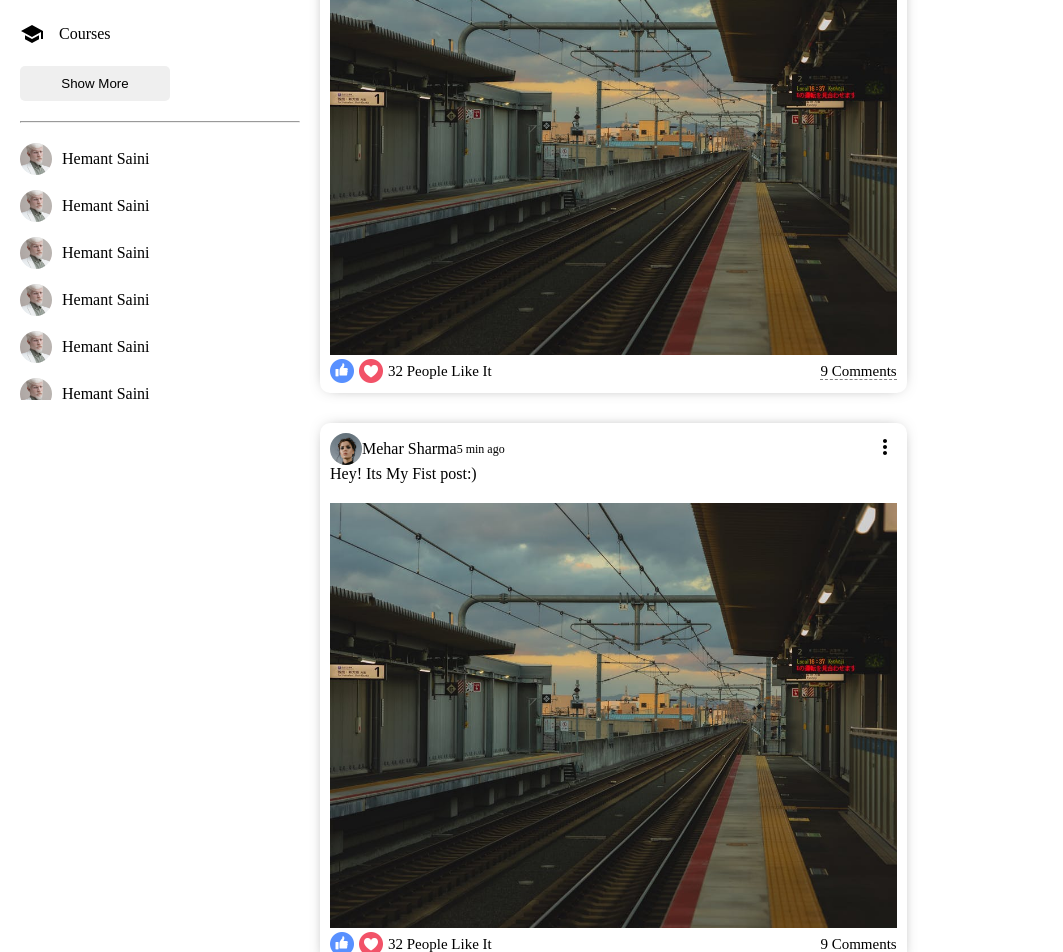
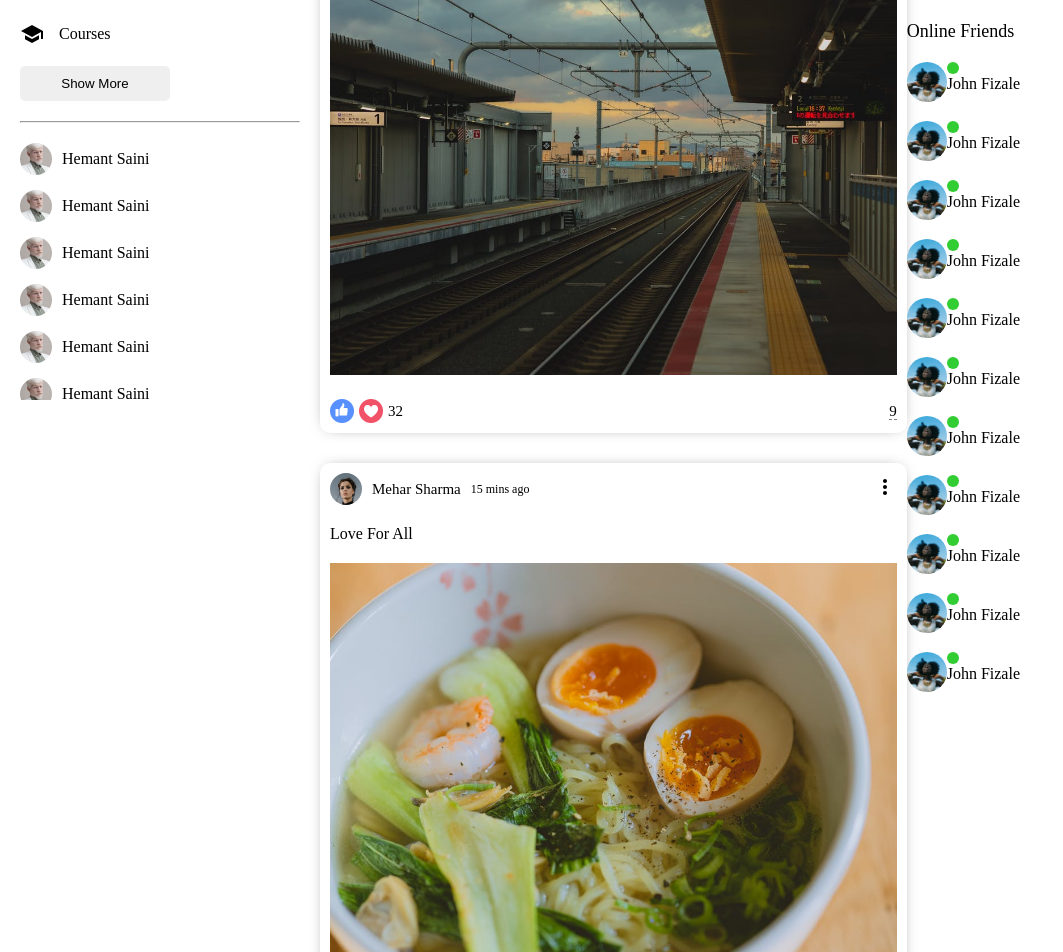
Before and after one commit to Akash09783/Social-Media-App-UI-React-Js-, a React (Create React App) app: page / in a window 1280 px wide. Shown: the part 400-1352 px from the top of the page, without its empty margins (0-1063 px from the left). Built offline with nearby package versions, Linux system fonts and the light colour scheme.

Commit message:
post component done

```diff
--- a/src/components/feed/Feed.js
+++ b/src/components/feed/Feed.js
@@ -1,16 +1,28 @@
 import Share from '../share/Share'
 import Post from '../post/Post'
 import './feed.css'
+import {Posts} from '../../dummyData'
+
 function Feed() {
   return (
-    <div className='feed'>
+    <>
+<div className='feed'>
       <Share/>
-      <Post/>
-      <Post/>
-      <Post/>
-      <Post/>
-      <Post/>
+    {Posts.map((p)=>(
+        <Post  key={p.id} post={p}/>
+
+
+
+    ))}
+
+
+
+
     </div>
+
+
+    </>
+
   )
 }
 
--- a/src/components/post/Post.js
+++ b/src/components/post/Post.js
@@ -1,36 +1,50 @@
 import React from "react";
 import "./post.css";
 import { MoreVert } from "@mui/icons-material";
-function Post() {
+function Post({post}) {
+    console.log(post);
   return (
     <div className="post">
       <div className="postWrapper">
         <div className="postTop">
           <div className="postTopLeft">
-            <img className="postProfileImg" src={require('../Images/Person/PR1.jpeg')} alt="" />
+            <img
+              className="postProfileImg"
+              src={require("../Images/Person/PR1.jpeg")}
+              alt=""
+            />
             <span className="postUserName">Mehar Sharma </span>
-            <span className="postDate"> 5 min ago</span>
-
-
-
+            <span className="postDate"> {post.date}</span>
           </div>
           <div className="postTopRight">
-            <MoreVert/>
+            <MoreVert />
           </div>
         </div>
-        <div className="PostCenter">
-            <span className="postText">Hey! Its My Fist post:) </span>
-            <img className="postImg" src={require ('../Images/post/1.jpeg')} alt="" />
+        <div className="postCenter">
+          <span className="postText">{post?.desc} </span>
+          <img
+            className="postImg"
+            src={post.photo}           alt=""
+          />
+
         </div>
         <div className="postBottom">
-            <div className="postBottomLeft">
-                <img className="likeIcon" src={require ('../Images/like.png')} alt="" />
-                <img className="likeIcon" src={require ('../Images/heart.png')} alt="" />
-                <span className="postLikeCounter">32 People Like It</span>
-            </div>
-            <div className="postBottomRight">
-                <span className="postCommentText">9 Comments</span>
-            </div>
+          <div className="postBottomLeft">
+            <img
+              className="likeIcon"
+              src={require("../Images/like.png")}
+              alt=""
+            />
+            <img
+              className="likeIcon"
+              src={require("../Images/heart.png")}
+              alt=""
+            />
+            <span className="postLikeCounter">{post.like}</span>
+          </div>
+          <div className="postBottomRight">
+            <span className="postCommentText">{post.comment}</span>
+          </div>
         </div>
       </div>
     </div>
--- a/src/components/post/post.css
+++ b/src/components/post/post.css
@@ -1,4 +1,4 @@
-.post {
+ .post {
     width: 100%;
     border-radius: 10px;
     -webkit-box-shadow: 0px 0px 16px -8px rgba(0, 0, 0, 0.68);
@@ -28,10 +28,11 @@
     object-fit: cover;
   }
 
-  .postUsername {
+  .postUserName{
     font-size: 15px;
     font-weight: 500;
     margin: 0 10px;
+
   }
 
   .postDate{
--- a/src/components/rightbar/Rightbar.js
+++ b/src/components/rightbar/Rightbar.js
@@ -1,11 +1,147 @@
-import React from 'react'
-import  './rightbar.css'
+import React from "react";
+import "./rightbar.css";
 function Rightbar() {
   return (
-    <div className='rightbar'>
-      Rightbar
+    <div className="rightbar">
+      <div className="rightbarWrapper">
+        <div className="birthdayContainer">
+          <img
+            className="birthdayImg"
+            src={require("../Images/gift.png")}
+            alt=""
+          />
+          <span className="birthdayText">
+            <b>Ajay Gehnoliya</b> and <b>Other Friends</b> have a birthday Today
+          </span>
+        </div>
+        <img className="rightbarAd" src={require("../Images/ad.png")} alt="" />
+        <h4 className="rightbarTitle"> Online Friends</h4>
+        <ul className="rightbarFriendList">
+          <li className="rightbarFriend">
+            <div className="rightbarProfileImgContainer">
+              <img
+                className="rightbarProfileImg"
+                src={require('../Images/Person/3.jpeg')}
+                alt=""
+              />
+              <span className="rightbarOnline"></span>
+            </div>
+            <span className="rightbarUserName">John Fizale</span>
+          </li>
+          <li className="rightbarFriend">
+            <div className="rightbarProfileImgContainer">
+              <img
+                className="rightbarProfileImg"
+                src={require('../Images/Person/3.jpeg')}
+                alt=""
+              />
+              <span className="rightbarOnline"></span>
+            </div>
+            <span className="rightbarUserName">John Fizale</span>
+          </li>
+          <li className="rightbarFriend">
+            <div className="rightbarProfileImgContainer">
+              <img
+                className="rightbarProfileImg"
+                src={require('../Images/Person/3.jpeg')}
+                alt=""
+              />
+              <span className="rightbarOnline"></span>
+            </div>
+            <span className="rightbarUserName">John Fizale</span>
+          </li>
+          <li className="rightbarFriend">
+            <div className="rightbarProfileImgContainer">
+              <img
+                className="rightbarProfileImg"
+                src={require('../Images/Person/3.jpeg')}
+                alt=""
+              />
+              <span className="rightbarOnline"></span>
+            </div>
+            <span className="rightbarUserName">John Fizale</span>
+          </li>
+          <li className="rightbarFriend">
+            <div className="rightbarProfileImgContainer">
+              <img
+                className="rightbarProfileImg"
+                src={require('../Images/Person/3.jpeg')}
+                alt=""
+              />
+              <span className="rightbarOnline"></span>
+            </div>
+            <span className="rightbarUserName">John Fizale</span>
+          </li>
+          <li className="rightbarFriend">
+            <div className="rightbarProfileImgContainer">
+              <img
+                className="rightbarProfileImg"
+                src={require('../Images/Person/3.jpeg')}
+                alt=""
+              />
+              <span className="rightbarOnline"></span>
+            </div>
+            <span className="rightbarUserName">John Fizale</span>
+          </li>
+          <li className="rightbarFriend">
+            <div className="rightbarProfileImgContainer">
+              <img
+                className="rightbarProfileImg"
+                src={require('../Images/Person/3.jpeg')}
+                alt=""
+              />
+              <span className="rightbarOnline"></span>
+            </div>
+            <span className="rightbarUserName">John Fizale</span>
+          </li>
+          <li className="rightbarFriend">
+            <div className="rightbarProfileImgContainer">
+              <img
+                className="rightbarProfileImg"
+                src={require('../Images/Person/3.jpeg')}
+                alt=""
+              />
+              <span className="rightbarOnline"></span>
+            </div>
+            <span className="rightbarUserName">John Fizale</span>
+          </li>
+          <li className="rightbarFriend">
+            <div className="rightbarProfileImgContainer">
+              <img
+                className="rightbarProfileImg"
+                src={require('../Images/Person/3.jpeg')}
+                alt=""
+              />
+              <span className="rightbarOnline"></span>
+            </div>
+            <span className="rightbarUserName">John Fizale</span>
+          </li>
+          <li className="rightbarFriend">
+            <div className="rightbarProfileImgContainer">
+              <img
+                className="rightbarProfileImg"
+                src={require('../Images/Person/3.jpeg')}
+                alt=""
+              />
+              <span className="rightbarOnline"></span>
+            </div>
+            <span className="rightbarUserName">John Fizale</span>
+          </li>
+          <li className="rightbarFriend">
+            <div className="rightbarProfileImgContainer">
+              <img
+                className="rightbarProfileImg"
+                src={require('../Images/Person/3.jpeg')}
+                alt=""
+              />
+              <span className="rightbarOnline"></span>
+            </div>
+            <span className="rightbarUserName">John Fizale</span>
+          </li>
+        </ul>
+      </div>
     </div>
-  )
+  );
 }
 
-export default Rightbar
+export default Rightbar;
--- a/src/components/rightbar/rightbar.css
+++ b/src/components/rightbar/rightbar.css
@@ -81,3 +81,35 @@
     object-fit: cover;
     border-radius: 5px;
   }
+  .rightbarOnline{
+    width: 12px;
+    height: 12px;
+    border-radius: 50%;
+    background-color: limegreen;
+    position: absolute;
+    top: -2;
+
+
+
+
+
+  }
+  .rightbarProfileImg{
+    width: 40px;
+    height: 40px;
+    border-radius: 50%;
+    object-fit: cover;
+  }
+  .rightbarFriend{
+    display: flex;
+    align-items: center;
+    margin-bottom: 15px;
+  }
+
+  .rightbarUsername{
+    font-weight: 500;
+  }
+
+  .rightbarTitle{
+    margin-bottom: 20px;
+  }
--- /dev/null
+++ b/src/dummyData.js
@@ -0,0 +1,146 @@
+export const Users = [
+    {
+      id:1,
+      profilePicture: "./components/Images/Person/PR1.jpeg",
+      username: "Safak Kocaoglu",
+    },
+    {
+      id:2,
+      profilePicture: './components/Images/Person/2.jpeg',
+      username: "Janell Shrum",
+    },
+    {
+      id:3,
+      profilePicture: './components/Images/Person/3.jpeg',
+      username: "Alex Durden",
+    },
+    {
+      id:4,
+      profilePicture: './components/Images/Person/4.jpeg',
+      username: "Dora Hawks",
+    },
+    {
+      id:5,
+      profilePicture: "./components/Images/Person/5.jpeg",
+      username: "Thomas Holden",
+    },
+    {
+      id:6,
+      profilePicture: "./components/Images/Person/6.jpeg",
+      username: "Shirley Beauchamp",
+    },
+    {
+      id:7,
+      profilePicture: "./components/Images/Person/7.jpeg",
+      username: "Travis Bennett",
+    },
+    {
+      id:8,
+      profilePicture: "./components/Images/Person/8.jpeg",
+      username: "Kristen Thomas",
+    },
+    {
+      id:9,
+      profilePicture: "./components/Images/Person/9.jpeg",
+      username: "Gary Duty",
+    },
+    {
+      id:10,
+      profilePicture: "./components/Images/Person/10.jpeg",
+      username: "Safak Kocaoglu",
+    },
+  ];
+
+  export const Posts = [
+
+    {
+      id: 1,
+      desc: "Love For All, Hatred For None.",
+      photo : require('./components/Images/post/1.jpeg') ,
+      date: "5 mins ago",
+      userId: 1,
+      like: 32,
+      comment: 9,
+    },
+    {
+      id: 2,
+      desc: "Love For All",
+      photo: require('./components/Images/post/2.jpeg'),
+      date: "15 mins ago",
+      userId: 2,
+      like: 2,
+      comment: 1,
+    },
+    {
+      id: 3,
+      desc: "Every moment is a fresh beginning.",
+      photo: require('./components/Images/post/3.jpeg'),
+      date: "1 hour ago",
+      userId: 3,
+      like: 61,
+      comment: 2,
+    },
+    {
+      id: 4,
+      desc: "Hatred For None.",
+      photo: require('./components/Images/post/4.jpeg'),
+      date: "4 hours ago",
+      userId: 4,
+      like: 7,
+      comment: 3,
+    },
+    {
+      id: 5,
+      desc: "Love you",
+      photo:require('./components/Images/post/5.jpeg'),
+      date: "5 hours ago",
+      userId: 5,
+      like: 23,
+      comment: 5,
+    },
+    {
+      id: 6,
+      desc: "hey guys",
+      photo: require('./components/Images/post/6.jpeg'),
+      date: "1 day ago",
+      userId: 6,
+      like: 44,
+      comment: 6,
+    },
+    {
+      id: 7,
+      desc: "Never regret anything that made you smile.",
+      photo: require('./components/Images/post/7.jpeg'),
+      date: "2 days ago",
+      userId: 7,
+      like: 52,
+      comment: 3,
+    },
+    {
+      id: 8,
+      desc: "Love For All, Hatred For None.",
+      photo: require('./components/Images/post/8.jpeg'),
+      date: "3 days ago",
+      userId: 8,
+      like: 15,
+      comment: 1,
+    },
+    {
+      id: 9,
+      desc: "Change the world by being yourself.",
+      photo: require('./components/Images/post/9.jpeg'),
+      date: "5 days ago",
+      userId: 9,
+      like: 11,
+      comment: 2,
+    },
+    {
+      id: 10,
+      desc: "Love For All.",
+      photo: require('./components/Images/post/10.jpeg'),
+      date: "1 week ago",
+      userId: 10,
+      like: 104,
+      comment: 12,
+    },
+  ];
```
